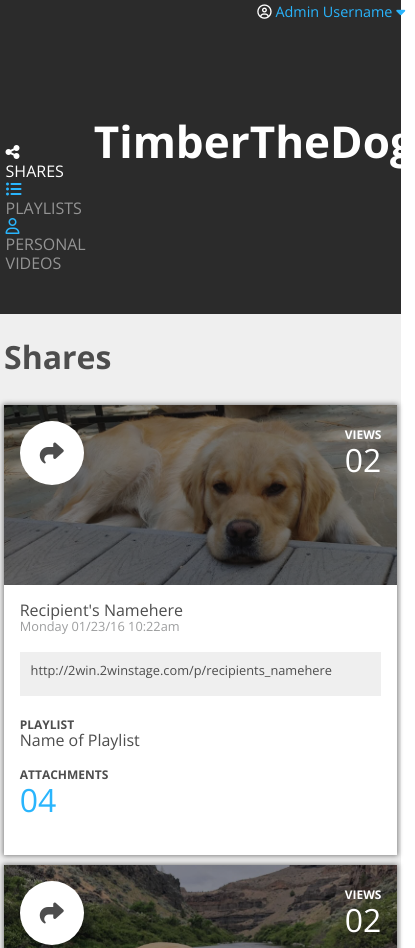
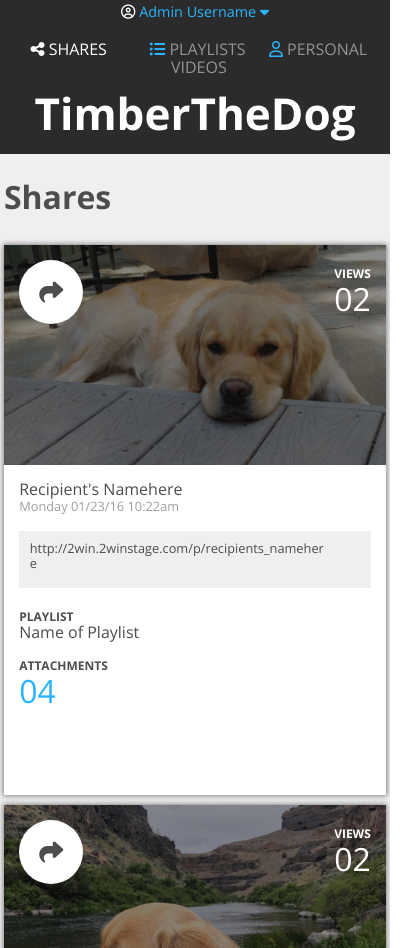
Before and after one commit to tashiad/Static-Comp-Challenge, a plain HTML site: page index.html in a window 390 px wide. Shown: the top 948 px of the page, 415 px wide, since content can reach past the window. Drawn offline with nearby package versions, Linux system fonts and the light colour scheme.

Commit message:
Finalize media queries

```diff
--- a/index.html
+++ b/index.html
@@ -17,7 +17,7 @@
         </div>
         <div class="links">
           <ul>
-            <li><i class="fas fa-share-alt"></i> Shares</li>
+            <li class="shares-link"><i class="fas fa-share-alt"></i> Shares</li>
             <li class="playlists-link"><i class="fas fa-list-ul"></i> Playlists</li>
             <li class="personal-link"><i class="far fa-user"></i> Personal Videos</li>
           </ul>
--- a/styles.css
+++ b/styles.css
@@ -12,7 +12,6 @@ p {
 
 .main-container {
   display: grid;
-  /* height: 100vh; */
   grid-template-columns: 1fr;
   grid-template-rows: .5fr 6fr 2fr;
   grid-template-areas:
@@ -260,23 +259,62 @@ h3,
     grid-template-columns: 1fr 1fr 1fr;
   }
 
-  /* .nav {
-    display: grid;
-    grid-template-columns: 1fr;
-    grid-template-rows: 1fr 1fr 1fr;
-    align-items: center;
-    text-align: center;
-  } */
+  nav {
+    padding-right: 1%;
+  }
 }
 
 @media screen and (max-width: 900px) {
+  nav {
+    padding-right: 1%;
+  }
+
   .cards {
     grid-template-columns: 1fr 1fr;
+  }
+
+  li {
+    display: block;
   }
 }
 
 @media screen and (max-width: 600px) {
+  .main-container {
+    display: flex;
+    flex-direction: column;
+  }
+
   .cards {
     grid-template-columns: 1fr;
   }
+
+  article {
+    min-height: 550px;
+  }
+
+  nav {
+    display: flex;
+    flex-direction: column;
+    align-items: center;
+  }
+
+  .links {
+    width: 100%;
+    text-align: center;
+    padding-top: 5%;
+  }
+
+  li {
+    display: inline;
+  }
+
+  .shares-link {
+    padding-right: 5%;
+  }
+
+  .playlists-link,
+  .personal-link {
+    padding-left: 5%;
+    padding-right: 0;
+  }
 }
```
